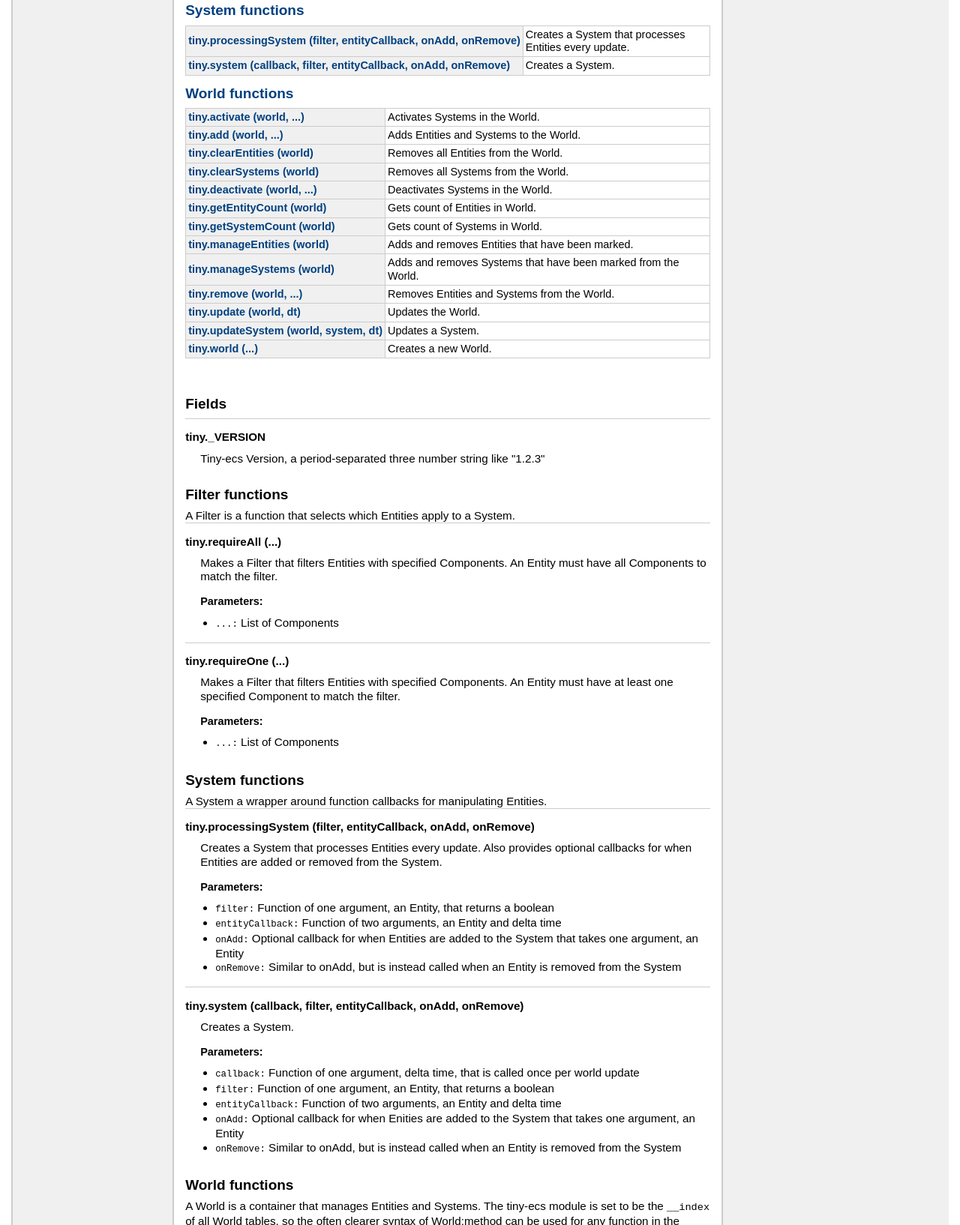
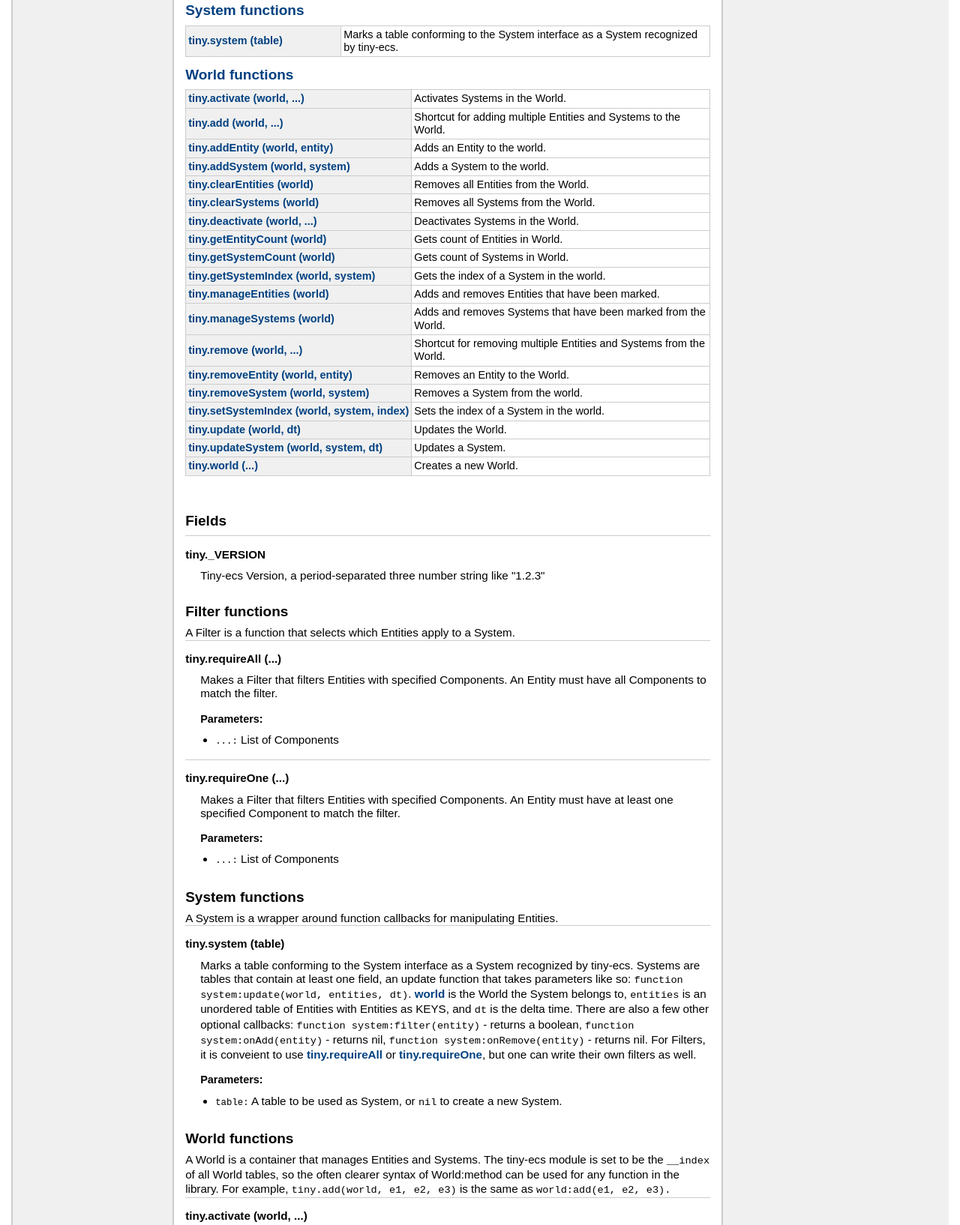
Before and after one commit to bakpakin/tiny-ecs, a plain HTML site: page doc/index.html in a window 1280 px wide. Shown: the part 275-1909 px from the top of the page at 75% size. Drawn offline with Linux system fonts and the light colour scheme.

Commit message:
Update docs to 1.0.0

```diff
--- a/doc/index.html
+++ b/doc/index.html
@@ -75,12 +75,9 @@
 <h2><a href="#System_functions">System functions </a></h2>
 <table class="function_list">
 	<tr>
-	<td class="name" nowrap><a href="#tiny.processingSystem">tiny.processingSystem (filter, entityCallback, onAdd, onRemove)</a></td>
-	<td class="summary">Creates a System that processes Entities every update.</td>
-	</tr>
-	<tr>
-	<td class="name" nowrap><a href="#tiny.system">tiny.system (callback, filter, entityCallback, onAdd, onRemove)</a></td>
-	<td class="summary">Creates a System.</td>
+	<td class="name" nowrap><a href="#tiny.system">tiny.system (table)</a></td>
+	<td class="summary">Marks a table conforming to the System interface as a System recognized by
+ tiny-ecs.</td>
 	</tr>
 </table>
 <h2><a href="#World_functions">World functions </a></h2>
@@ -91,7 +88,15 @@
 	</tr>
 	<tr>
 	<td class="name" nowrap><a href="#tiny.add">tiny.add (world, ...)</a></td>
-	<td class="summary">Adds Entities and Systems to the World.</td>
+	<td class="summary">Shortcut for adding multiple Entities and Systems to the World.</td>
+	</tr>
+	<tr>
+	<td class="name" nowrap><a href="#tiny.addEntity">tiny.addEntity (world, entity)</a></td>
+	<td class="summary">Adds an Entity to the world.</td>
+	</tr>
+	<tr>
+	<td class="name" nowrap><a href="#tiny.addSystem">tiny.addSystem (world, system)</a></td>
+	<td class="summary">Adds a System to the world.</td>
 	</tr>
 	<tr>
 	<td class="name" nowrap><a href="#tiny.clearEntities">tiny.clearEntities (world)</a></td>
@@ -114,6 +119,10 @@
 	<td class="summary">Gets count of Systems in World.</td>
 	</tr>
 	<tr>
+	<td class="name" nowrap><a href="#tiny.getSystemIndex">tiny.getSystemIndex (world, system)</a></td>
+	<td class="summary">Gets the index of a System in the world.</td>
+	</tr>
+	<tr>
 	<td class="name" nowrap><a href="#tiny.manageEntities">tiny.manageEntities (world)</a></td>
 	<td class="summary">Adds and removes Entities that have been marked.</td>
 	</tr>
@@ -123,7 +132,19 @@
 	</tr>
 	<tr>
 	<td class="name" nowrap><a href="#tiny.remove">tiny.remove (world, ...)</a></td>
-	<td class="summary">Removes Entities and Systems from the World.</td>
+	<td class="summary">Shortcut for removing multiple Entities and Systems from the World.</td>
+	</tr>
+	<tr>
+	<td class="name" nowrap><a href="#tiny.removeEntity">tiny.removeEntity (world, entity)</a></td>
+	<td class="summary">Removes an Entity to the World.</td>
+	</tr>
+	<tr>
+	<td class="name" nowrap><a href="#tiny.removeSystem">tiny.removeSystem (world, system)</a></td>
+	<td class="summary">Removes a System from the world.</td>
+	</tr>
+	<tr>
+	<td class="name" nowrap><a href="#tiny.setSystemIndex">tiny.setSystemIndex (world, system, index)</a></td>
+	<td class="summary">Sets the index of a System in the world.</td>
 	</tr>
 	<tr>
 	<td class="name" nowrap><a href="#tiny.update">tiny.update (world, dt)</a></td>
@@ -212,67 +233,30 @@
     <h2><a name="System_functions"></a>System functions </h2>
 
 
- A System a wrapper around function callbacks for manipulating Entities.
+ A System is a wrapper around function callbacks for manipulating Entities.
     <dl class="function">
     <dt>
-    <a name = "tiny.processingSystem"></a>
-    <strong>tiny.processingSystem (filter, entityCallback, onAdd, onRemove)</strong>
+    <a name = "tiny.system"></a>
+    <strong>tiny.system (table)</strong>
     </dt>
     <dd>
-    Creates a System that processes Entities every update.  Also provides
- optional callbacks for when Entities are added or removed from the System.
+    Marks a table conforming to the System interface as a System recognized by
+ tiny-ecs.  Systems are tables that contain at least one field, an update
+ function that takes parameters like so:
+ <code>function system:update(world, entities, dt)</code>. <a href="index.html#tiny.world">world</a> is the World the System
+ belongs to, <code>entities</code> is an unordered table of Entities with Entities as KEYS,
+ and <code>dt</code> is the delta time. There are also a few other optional callbacks:
+ <code>function system:filter(entity)</code> - returns a boolean,
+ <code>function system:onAdd(entity)</code> - returns nil,
+ <code>function system:onRemove(entity)</code> - returns nil.
+ For Filters, it is conveient to use <a href="index.html#tiny.requireAll">tiny.requireAll</a> or <a href="index.html#tiny.requireOne">tiny.requireOne</a>,
+ but one can write their own filters as well.
 
 
     <h3>Parameters:</h3>
     <ul>
-        <li><span class="parameter">filter</span>
-         Function of one argument, an Entity, that returns a boolean
-        </li>
-        <li><span class="parameter">entityCallback</span>
-         Function of two arguments, an Entity and delta time
-        </li>
-        <li><span class="parameter">onAdd</span>
-         Optional callback for when Entities are added to the System that
- takes one argument, an Entity
-        </li>
-        <li><span class="parameter">onRemove</span>
-         Similar to onAdd, but is instead called when an Entity is
- removed from the System
-        </li>
-    </ul>
-
-
-
-
-
-</dd>
-    <dt>
-    <a name = "tiny.system"></a>
-    <strong>tiny.system (callback, filter, entityCallback, onAdd, onRemove)</strong>
-    </dt>
-    <dd>
-    Creates a System.
-
-
-    <h3>Parameters:</h3>
-    <ul>
-        <li><span class="parameter">callback</span>
-         Function of one argument, delta time, that is called once
- per world update
-        </li>
-        <li><span class="parameter">filter</span>
-         Function of one argument, an Entity, that returns a boolean
-        </li>
-        <li><span class="parameter">entityCallback</span>
-         Function of two arguments, an Entity and delta time
-        </li>
-        <li><span class="parameter">onAdd</span>
-         Optional callback for when Enities are added to the System that
- takes one argument, an Entity
-        </li>
-        <li><span class="parameter">onRemove</span>
-         Similar to onAdd, but is instead called when an Entity is
- removed from the System
+        <li><span class="parameter">table</span>
+         A table to be used as System, or <code>nil</code> to create a new System.
         </li>
     </ul>
 
@@ -320,7 +304,7 @@
     <strong>tiny.add (world, ...)</strong>
     </dt>
     <dd>
-    Adds Entities and Systems to the World.
+    Shortcut for adding multiple Entities and Systems to the World.
  New objects will enter the World the next time World:update(dt) is called.
  Also call this method when an Entity has had its Components changed, such
  that it matches different Filters.
@@ -333,6 +317,56 @@
         </li>
         <li><span class="parameter">...</span>
          Systems and Entities
+        </li>
+    </ul>
+
+
+
+
+
+</dd>
+    <dt>
+    <a name = "tiny.addEntity"></a>
+    <strong>tiny.addEntity (world, entity)</strong>
+    </dt>
+    <dd>
+    Adds an Entity to the world.
+ The new Entity will enter the world next time World:update is called.
+ Also call this on Entities that have changed Components such that it
+ matches different systems.
+
+
+    <h3>Parameters:</h3>
+    <ul>
+        <li><span class="parameter">world</span>
+
+        </li>
+        <li><span class="parameter">entity</span>
+
+        </li>
+    </ul>
+
+
+
+
+
+</dd>
+    <dt>
+    <a name = "tiny.addSystem"></a>
+    <strong>tiny.addSystem (world, system)</strong>
+    </dt>
+    <dd>
+    Adds a System to the world.
+ The new System will enter the world next time World:update is called.
+
+
+    <h3>Parameters:</h3>
+    <ul>
+        <li><span class="parameter">world</span>
+
+        </li>
+        <li><span class="parameter">system</span>
+
         </li>
     </ul>
 
@@ -453,6 +487,30 @@
 
 </dd>
     <dt>
+    <a name = "tiny.getSystemIndex"></a>
+    <strong>tiny.getSystemIndex (world, system)</strong>
+    </dt>
+    <dd>
+    Gets the index of a System in the world.  Lower indexed Systems are processed
+ before higher indexed systems.
+
+
+    <h3>Parameters:</h3>
+    <ul>
+        <li><span class="parameter">world</span>
+
+        </li>
+        <li><span class="parameter">system</span>
+
+        </li>
+    </ul>
+
+
+
+
+
+</dd>
+    <dt>
     <a name = "tiny.manageEntities"></a>
     <strong>tiny.manageEntities (world)</strong>
     </dt>
@@ -499,8 +557,8 @@
     <strong>tiny.remove (world, ...)</strong>
     </dt>
     <dd>
-    Removes Entities and Systems from the World.  Objects will exit the World the
- next time World:update(dt) is called.
+    Shortcut for removing multiple Entities and Systems from the World.
+ Objects will exit the World the next time World:update(dt) is called.
 
 
     <h3>Parameters:</h3>
@@ -510,6 +568,84 @@
         </li>
         <li><span class="parameter">...</span>
          Systems and Entities
+        </li>
+    </ul>
+
+
+
+
+
+</dd>
+    <dt>
+    <a name = "tiny.removeEntity"></a>
+    <strong>tiny.removeEntity (world, entity)</strong>
+    </dt>
+    <dd>
+    Removes an Entity to the World.
+ The Entity will exit the World next time World:update is called.
+ Also call this on Entities that have changed Components such that it
+ matches different systems.
+
+
+    <h3>Parameters:</h3>
+    <ul>
+        <li><span class="parameter">world</span>
+
+        </li>
+        <li><span class="parameter">entity</span>
+
+        </li>
+    </ul>
+
+
+
+
+
+</dd>
+    <dt>
+    <a name = "tiny.removeSystem"></a>
+    <strong>tiny.removeSystem (world, system)</strong>
+    </dt>
+    <dd>
+    Removes a System from the world.
+ The System will exit the World next time World:update is called.
+
+
+    <h3>Parameters:</h3>
+    <ul>
+        <li><span class="parameter">world</span>
+
+        </li>
+        <li><span class="parameter">system</span>
+
+        </li>
+    </ul>
+
+
+
+
+
+</dd>
+    <dt>
+    <a name = "tiny.setSystemIndex"></a>
+    <strong>tiny.setSystemIndex (world, system, index)</strong>
+    </dt>
+    <dd>
+    Sets the index of a System in the world.  Changes the order in
+ which they Systems processed, because lower indexed Systems are processed
+ first.
+
+
+    <h3>Parameters:</h3>
+    <ul>
+        <li><span class="parameter">world</span>
+
+        </li>
+        <li><span class="parameter">system</span>
+
+        </li>
+        <li><span class="parameter">index</span>
+
         </li>
     </ul>
 
@@ -602,7 +738,7 @@
 </div> <!-- id="main" -->
 <div id="about">
 <i>generated by <a href="http://github.com/stevedonovan/LDoc">LDoc 1.4.3</a></i>
-<i style="float:right;">Last updated 2015-03-31 19:59:57 </i>
+<i style="float:right;">Last updated 2015-04-21 21:58:31 </i>
 </div> <!-- id="about" -->
 </div> <!-- id="container" -->
 </body>
```
